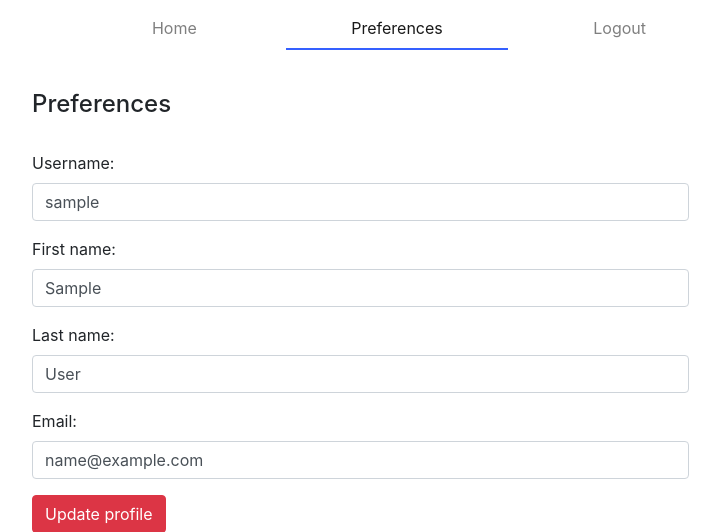
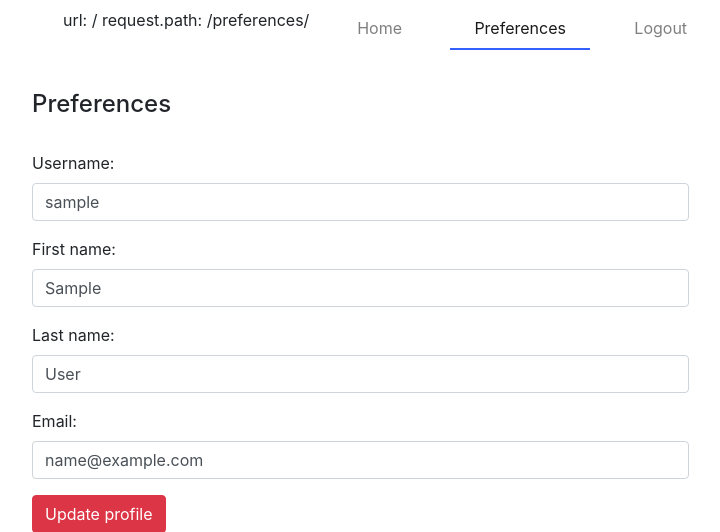
Before and after one commit to orlandodiaz/django-auth, a Django app: page /preferences/ in a window 1280 px wide. Shown: the top 532 px of the page, without its empty margins (243-963 px from the left). Run offline with Django 3.2, Linux system fonts and the light colour scheme; the visitor is signed in with stand-in values (Sample User, id 1); some libraries are stand-ins or nearby versions.

Commit message:
Debug production

```diff
--- a/users/templates/base.html
+++ b/users/templates/base.html
@@ -18,6 +18,8 @@
     {#    </li>#}
 
     {% url 'home' as url %}
+    url: {{  url }}
+    request.path: {{ request.path }}
     <li {% if request.path == url %} class="nav-item active" {% endif %} class="nav-item">
         <a class="nav-link" href={{ url }}>Home</a>
     </li>
```
